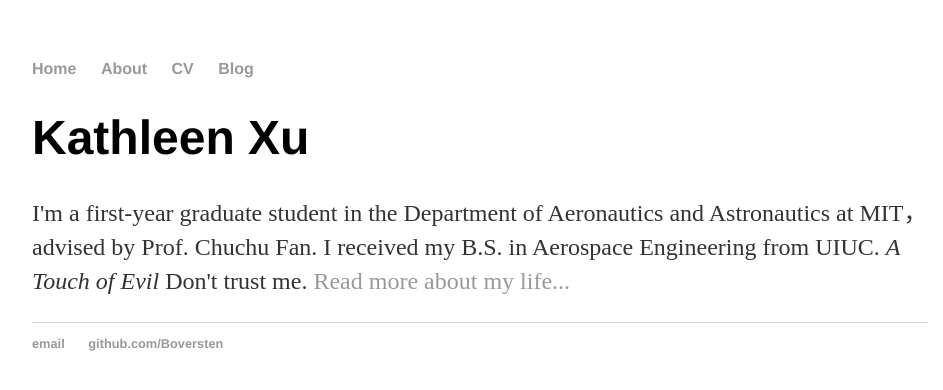
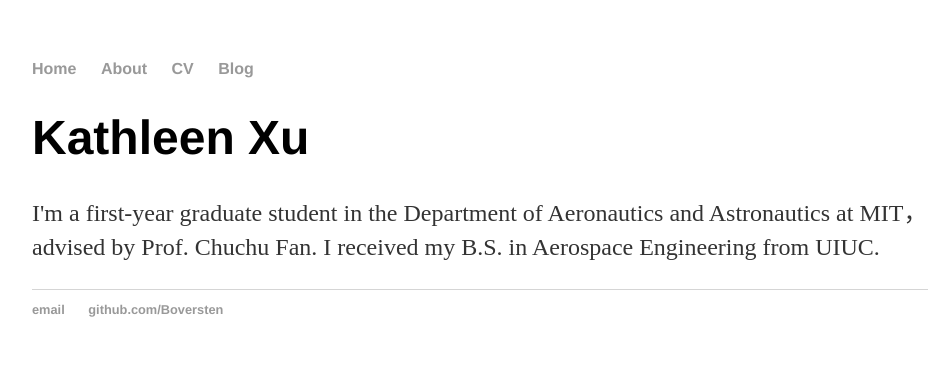
Before and after one commit to Boversten/old-Boversten.github.io, a Jekyll site: the page built from index.html, in a window 1280 px wide. Shown: the top 390 px of the page, without its empty margins (160-1103 px from the left). Built offline with Jekyll 4.4.1, drawn with Linux system fonts in a browser that asks for light colours.

Commit message:
Update index.html

```diff
--- a/index.html
+++ b/index.html
@@ -4,5 +4,5 @@ title: Kathleen's Website
 ---
 <div class="blurb">
 	<h1>Kathleen Xu</h1>
-	<p>I'm a first-year graduate student in the Department of Aeronautics and Astronautics at MIT， advised by Prof. Chuchu Fan. I received my B.S. in Aerospace Engineering from UIUC.  <em>A Touch of Evil</em> Don't trust me. <a href="/about">Read more about my life...</a></p>
+	<p>I'm a first-year graduate student in the Department of Aeronautics and Astronautics at MIT， advised by Prof. Chuchu Fan. I received my B.S. in Aerospace Engineering from UIUC.</p>
 </div><!-- /.blurb -->
```
